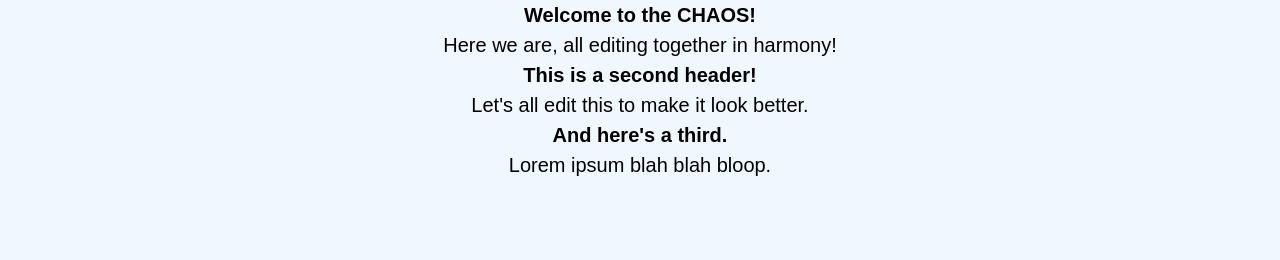
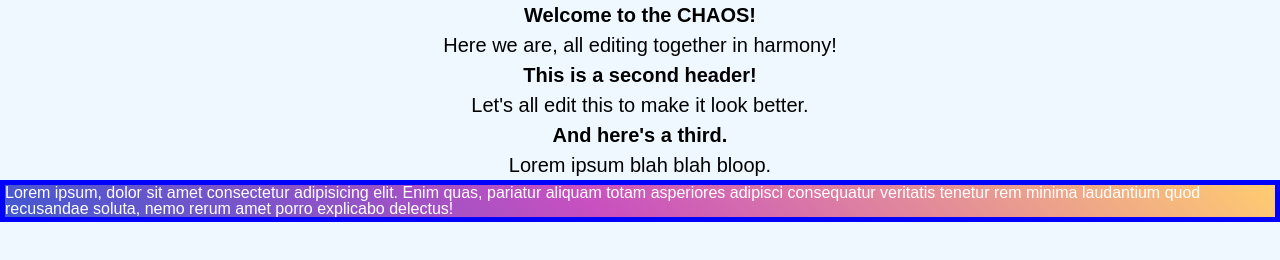
Before and after one commit to mbaccari/merge-chaos, a plain HTML site: page index.html in a window 1280 px wide. Drawn offline with Linux system fonts and the light colour scheme.

Commit message:
small changes

```diff
--- a/index.html
+++ b/index.html
@@ -31,7 +31,15 @@
         </p>
 
       </header>
+      <section class="container">
+          <p>
+              Lorem ipsum, dolor sit amet consectetur adipisicing elit. Enim quas, pariatur aliquam totam asperiores adipisci consequatur veritatis tenetur rem minima laudantium quod recusandae soluta, nemo rerum amet porro explicabo delectus!
+          </p>
+
+      </section>
+
 
 </body>
 
+
 </html>
--- a/style.css
+++ b/style.css
@@ -1,6 +1,6 @@
 body {
     background-color: aliceblue;
-    color: black;
+    color: rgb(0, 0, 0);
 }
 
 header {
@@ -18,4 +18,8 @@ h1 h2 h3 {
     border: solid 5px blue;
     display: flex;
     flex-direction: column;
+    background-color: #4158D0;
+    background-image: linear-gradient(43deg, #4158D0 0%, #C850C0 46%, #FFCC70 100%);
+    color: white;
+
 }
```
